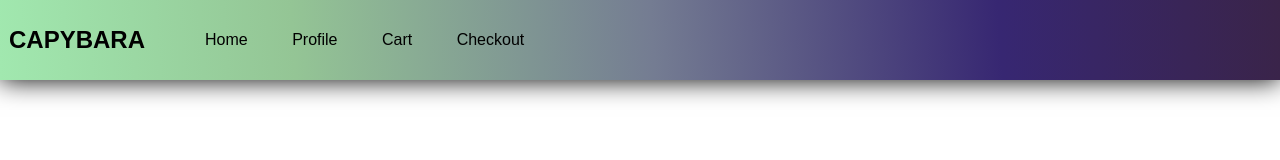
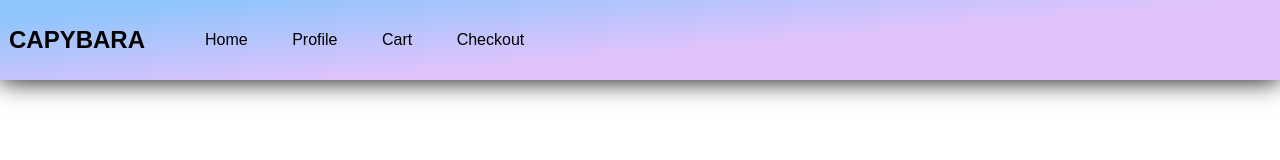
Before and after one commit to ACC-Capstone-Ren/capybara-market, a React (Vite) app in the folder CappyMarket/: page / in a window 1280 px wide. Shown: the top 160 px of the page. Built offline with nearby package versions, Linux system fonts and the light colour scheme; no server answers.

Commit message:
added styling to NavBar and ProductAll

```diff
--- a/CappyMarket/src/style/navbar.css
+++ b/CappyMarket/src/style/navbar.css
@@ -1,14 +1,8 @@
 
 .NavBar {
-    background: rgb(161, 232, 175);
-    background: linear-gradient(
-      86deg,
-      rgba(161, 232, 175, 1) 0%,
-      rgba(148, 197, 149, 1) 23%,
-      rgba(116, 124, 146, 1) 51%,
-      rgba(55, 39, 114, 1) 78%,
-      rgba(58, 36, 73, 1) 100%
-    );
+    background-color: #8EC5FC;
+    background-image: linear-gradient(175deg, #8EC5FC 9%, #E0C3FC 57%);
+
 
     position: fixed;
     top: 0;
```
